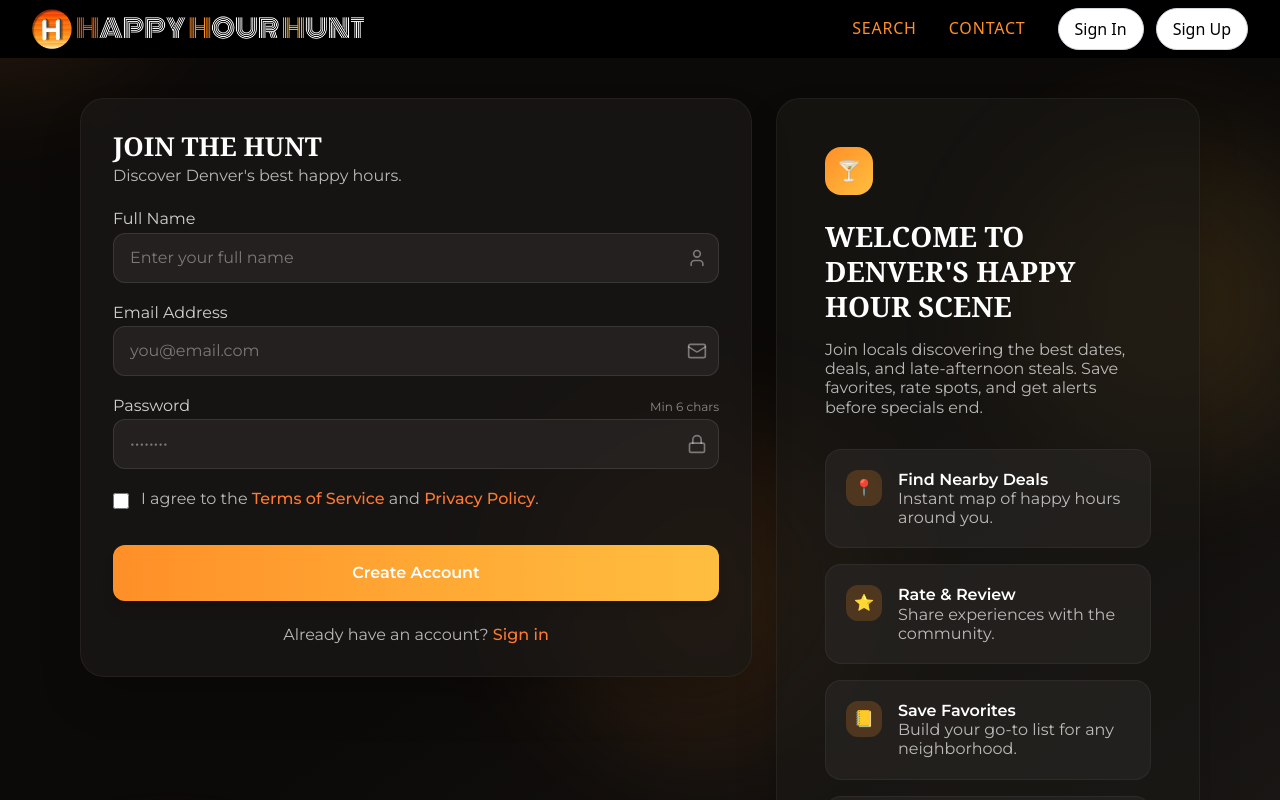
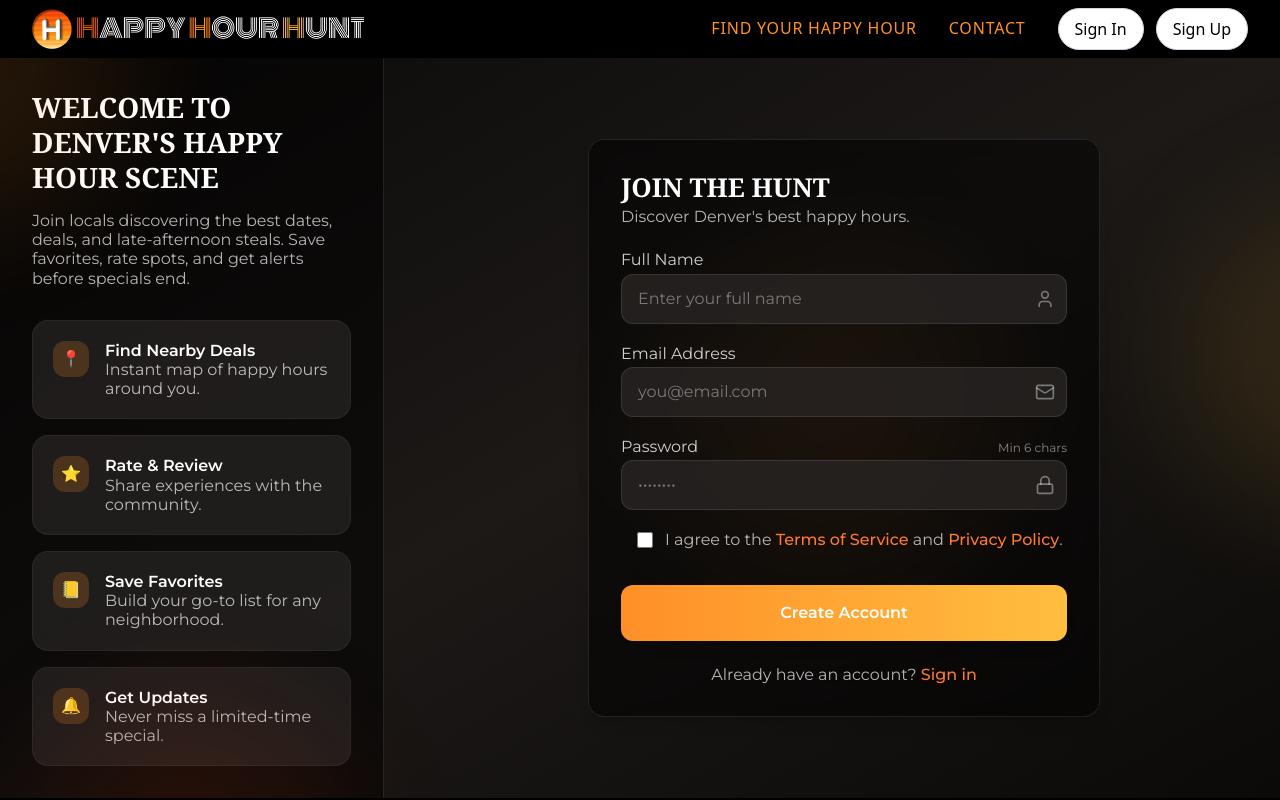
Before and after one commit to jduncan017/happy_hours, a Next.js app: page /auth/signup in a window 1280 px wide. Shown: the top 800 px of the page. Built offline with nearby package versions, Linux system fonts and the light colour scheme; no server answers.

Commit message:
update signup ui

```diff
--- /dev/null
+++ b/src/app/Components/SmallComponents/FeatureList.tsx
@@ -0,0 +1,40 @@
+interface Feature {
+  icon: string;
+  title: string;
+  description: string;
+}
+
+interface FeatureListProps {
+  features: Feature[];
+  className?: string;
+}
+
+export default function FeatureList({
+  features,
+  className = "",
+}: FeatureListProps) {
+  return (
+    <div className={`FeatureList grid gap-4 ${className}`}>
+      {features.map((feature, index) => (
+        <div
+          key={index}
+          className="FeatureItem rounded-2xl bg-stone-800/70 border border-white/5 p-4 sm:p-5 hover:bg-stone-800/90 transition"
+        >
+          <div className="flex items-start gap-4">
+            <div className="FeatureIcon h-9 w-9 shrink-0 rounded-xl bg-po1/20 grid place-items-center text-py1">
+              {feature.icon}
+            </div>
+            <div>
+              <p className="FeatureTitle font-semibold text-white">
+                {feature.title}
+              </p>
+              <p className="FeatureText text-sm text-white/70">
+                {feature.description}
+              </p>
+            </div>
+          </div>
+        </div>
+      ))}
+    </div>
+  );
+}
--- a/src/app/Components/auth/AuthForm.tsx
+++ b/src/app/Components/auth/AuthForm.tsx
@@ -17,6 +17,7 @@ export default function AuthForm({ mode, onSuccess }: AuthFormProps) {
   const [email, setEmail] = useState("");
   const [password, setPassword] = useState("");
   const [fullName, setFullName] = useState("");
+  const [acceptedTerms, setAcceptedTerms] = useState(false);
   const [loading, setLoading] = useState(false);
   const [error, setError] = useState<string | null>(null);
   const [success, setSuccess] = useState<string | null>(null);
@@ -25,6 +26,15 @@ export default function AuthForm({ mode, onSuccess }: AuthFormProps) {
 
   const handleSubmit = async (e: React.FormEvent) => {
     e.preventDefault();
+
+    // Validate terms acceptance for signup
+    if (mode === "signup" && !acceptedTerms) {
+      setError(
+        "You must accept the Terms of Service and Privacy Policy to continue.",
+      );
+      return;
+    }
+
     setLoading(true);
     setError(null);
     setSuccess(null);
@@ -197,14 +207,16 @@ export default function AuthForm({ mode, onSuccess }: AuthFormProps) {
 
         {/* Terms Checkbox - Only for Signup */}
         {mode === "signup" && (
-          <div className="flex items-start gap-3 text-sm">
+          <div className="flex items-center pl-4 gap-3 text-sm">
             <input
               id="terms"
               type="checkbox"
               required
-              className="mt-1 h-4 w-4 rounded border-white/20 bg-stone-800 text-po1 focus:ring-po1"
+              checked={acceptedTerms}
+              onChange={(e) => setAcceptedTerms(e.target.checked)}
+              className="h-4 w-4 rounded border-white/20 bg-stone-800 text-po1 focus:ring-po1 focus:ring-offset-2 focus:ring-offset-stone-900"
             />
-            <label htmlFor="terms" className="text-white/70">
+            <label htmlFor="terms" className="text-white/70 leading-relaxed">
               I agree to the{" "}
               <Link
                 href="/terms"
--- a/src/app/Components/nav.tsx
+++ b/src/app/Components/nav.tsx
@@ -16,7 +16,10 @@ const NavBar = () => {
     setMobileActive(!mobileActive);
   }
 
-  const links = [{ text: "Search", href: "/search" }, { text: "Contact" }];
+  const links = [
+    { text: "Find Your Happy Hour", href: "/search" },
+    { text: "Contact" },
+  ];
 
   const renderMenu = () => {
     return (
--- a/src/app/auth/signup/page.tsx
+++ b/src/app/auth/signup/page.tsx
@@ -1,10 +1,35 @@
 import { redirect } from "next/navigation";
 import { createClient } from "@/lib/supabase/server";
 import { getCurrentUser } from "@/lib/supabase/auth";
-import Image from "next/image";
 import AuthForm from "@/app/Components/auth/AuthForm";
 import AnimatedGradientBackground from "@/app/Components/SmallComponents/AnimatedGradientBackground";
+import CardWrapper from "@/app/Components/SmallComponents/CardWrapper";
+import FeatureList from "@/app/Components/SmallComponents/FeatureList";
 import Link from "next/link";
+
+// Features data for signup page
+const signupFeatures = [
+  {
+    icon: "📍",
+    title: "Find Nearby Deals",
+    description: "Instant map of happy hours around you.",
+  },
+  {
+    icon: "⭐",
+    title: "Rate & Review",
+    description: "Share experiences with the community.",
+  },
+  {
+    icon: "📒",
+    title: "Save Favorites",
+    description: "Build your go‑to list for any neighborhood.",
+  },
+  {
+    icon: "🔔",
+    title: "Get Updates",
+    description: "Never miss a limited‑time special.",
+  },
+];
 
 export default async function SignupPage() {
   const supabase = await createClient();
@@ -16,14 +41,41 @@ export default async function SignupPage() {
   }
 
   return (
-    <div className="SignupPage relative min-h-screen flex justify-center bg-gradient-to-br from-stone-950 via-stone-950 to-stone-900">
+    <div className="SignupPage relative flex gap-6 flex-col-reverse pt-[74px] sm:pt-0 sm:flex-row justify-center bg-gradient-to-br from-stone-950 via-stone-900 to-stone-950">
       {/* Animated Background */}
-      <AnimatedGradientBackground intensity="medium" speed="slow" />
+      <AnimatedGradientBackground intensity="medium" speed="normal" />
 
-      <div className="UILayer relative z-10 w-full p-4 gap-6 flex lg:py-10 max-w-7xl lg:px-20 min-h-screen mx-auto">
-        {/* Left Side - Form Content (2/3) */}
-        <div className="SignupFormSide w-2/3 max-w-2xl flex items-start justify-center">
-          <div className="SignupFormContainer w-full bg-stone-900/70 backdrop-blur rounded-3xl p-6 sm:p-8 shadow-2xl border border-white/5">
+      {/* Left Side - Features Panel (Desktop 1/3) */}
+      <div className="SignupFeaturesPanel w-full max-w-sm">
+        {/* Panel variant for sm+ screens */}
+        <CardWrapper
+          variant="panel-dark"
+          padding="lg"
+          className="hidden sm:flex flex-col border-r h-full"
+        >
+          <h2 className="SignupFeaturesTitle text-2xl sm:text-3xl font-serif font-bold leading-tight text-white mb-4">
+            Welcome to Denver&apos;s Happy Hour Scene
+          </h2>
+
+          <p className="SignupFeaturesText text-white/70 max-w-prose mb-8">
+            Join locals discovering the best dates, deals, and late-afternoon
+            steals. Save favorites, rate spots, and get alerts before specials
+            end.
+          </p>
+
+          {/* Features List */}
+          <FeatureList features={signupFeatures} />
+        </CardWrapper>
+      </div>
+
+      {/* Right Side - Form Content (2/3) */}
+      <div className="SignupFormSide w-full flex justify-center items-center p-4 sm:p-10 lg:p-20">
+        <CardWrapper
+          variant="dark-glass"
+          padding="lg"
+          rounded="2xl"
+          className="w-full max-w-lg shadow-2xl"
+        >
           {/* Header */}
           <div className="SignupHeader mb-6">
             <h1 className="SignupTitle text-2xl sm:text-3xl font-serif font-bold text-white">
@@ -51,135 +103,7 @@ export default async function SignupPage() {
               </Link>
             </p>
           </div>
-          </div>
-        </div>
-
-        {/* Right Side - Welcome Panel (Desktop 1/3) */}
-        <div className="SignupWelcomePanel h-fit hidden lg:block flex-1">
-          <div className="bg-stone-900/60 border border-white/5 shadow-2xl h-full rounded-3xl p-7 sm:p-10 lg:p-12 flex flex-col">
-            <div className="SignupWelcomeIcon h-12 w-12 rounded-2xl bg-gradient-to-br from-po1 to-py1 grid place-items-center text-stone-900 font-bold text-xl mb-6">
-              🍸
-            </div>
-
-            <h2 className="SignupWelcomeTitle text-2xl sm:text-3xl font-serif font-bold leading-tight text-white mb-4">
-              Welcome to Denver&apos;s Happy Hour Scene
-            </h2>
-
-            <p className="SignupWelcomeText text-white/70 max-w-prose mb-8">
-              Join locals discovering the best dates, deals, and late-afternoon steals. Save favorites, rate spots, and get alerts before specials end.
-            </p>
-
-            {/* Benefits List */}
-            <div className="SignupBenefits grid gap-4">
-              <div className="BenefitItem rounded-2xl bg-stone-800/70 border border-white/5 p-4 sm:p-5 hover:bg-stone-800/90 transition">
-                <div className="flex items-start gap-4">
-                  <div className="BenefitIcon h-9 w-9 shrink-0 rounded-xl bg-po1/20 grid place-items-center text-py1">
-                    📍
-                  </div>
-                  <div>
-                    <p className="BenefitTitle font-semibold text-white">Find Nearby Deals</p>
-                    <p className="BenefitText text-sm text-white/70">Instant map of happy hours around you.</p>
-                  </div>
-                </div>
-              </div>
-
-              <div className="BenefitItem rounded-2xl bg-stone-800/70 border border-white/5 p-4 sm:p-5 hover:bg-stone-800/90 transition">
-                <div className="flex items-start gap-4">
-                  <div className="BenefitIcon h-9 w-9 shrink-0 rounded-xl bg-po1/20 grid place-items-center text-py1">
-                    ⭐
-                  </div>
-                  <div>
-                    <p className="BenefitTitle font-semibold text-white">Rate & Review</p>
-                    <p className="BenefitText text-sm text-white/70">Share experiences with the community.</p>
-                  </div>
-                </div>
-              </div>
-
-              <div className="BenefitItem rounded-2xl bg-stone-800/70 border border-white/5 p-4 sm:p-5 hover:bg-stone-800/90 transition">
-                <div className="flex items-start gap-4">
-                  <div className="BenefitIcon h-9 w-9 shrink-0 rounded-xl bg-po1/20 grid place-items-center text-py1">
-                    📒
-                  </div>
-                  <div>
-                    <p className="BenefitTitle font-semibold text-white">Save Favorites</p>
-                    <p className="BenefitText text-sm text-white/70">Build your go‑to list for any neighborhood.</p>
-                  </div>
-                </div>
-              </div>
-
-              <div className="BenefitItem rounded-2xl bg-stone-800/70 border border-white/5 p-4 sm:p-5 hover:bg-stone-800/90 transition">
-                <div className="flex items-start gap-4">
-                  <div className="BenefitIcon h-9 w-9 shrink-0 rounded-xl bg-po1/20 grid place-items-center text-py1">
-                    🔔
-                  </div>
-                  <div>
-                    <p className="BenefitTitle font-semibold text-white">Get Updates</p>
-                    <p className="BenefitText text-sm text-white/70">Never miss a limited‑time special.</p>
-                  </div>
-                </div>
-              </div>
-            </div>
-          </div>
-        </div>
-      </div>
-
-      {/* Mobile Welcome Card - Below form */}
-      <div className="SignupMobileWelcome lg:hidden flex justify-center px-4 pb-4">
-        <div className="w-full max-w-2xl bg-stone-900/70 backdrop-blur rounded-3xl p-6 shadow-2xl border border-white/5">
-          <div className="text-center mb-6">
-            <div className="SignupWelcomeIcon h-12 w-12 mx-auto mb-4 rounded-2xl bg-gradient-to-br from-po1 to-py1 grid place-items-center text-stone-900 font-bold text-xl">
-              🍸
-            </div>
-            <h2 className="text-xl font-serif font-bold text-white mb-2">
-              Welcome to Denver&apos;s Happy Hour Scene
-            </h2>
-            <p className="text-white/70 text-sm">
-              Join locals discovering the best dates, deals, and late-afternoon steals. Save favorites, rate spots, and get alerts before specials end.
-            </p>
-          </div>
-
-          <div className="grid grid-cols-2 gap-4">
-            <div className="BenefitItem rounded-2xl bg-stone-800/70 border border-white/5 p-4 hover:bg-stone-800/90 transition">
-              <div className="text-center">
-                <div className="BenefitIcon h-9 w-9 mx-auto mb-2 rounded-xl bg-po1/20 grid place-items-center text-py1">
-                  📍
-                </div>
-                <p className="BenefitTitle text-xs font-semibold text-white mb-1">Find Nearby Deals</p>
-                <p className="BenefitText text-xs text-white/70">Instant map</p>
-              </div>
-            </div>
-
-            <div className="BenefitItem rounded-2xl bg-stone-800/70 border border-white/5 p-4 hover:bg-stone-800/90 transition">
-              <div className="text-center">
-                <div className="BenefitIcon h-9 w-9 mx-auto mb-2 rounded-xl bg-po1/20 grid place-items-center text-py1">
-                  ⭐
-                </div>
-                <p className="BenefitTitle text-xs font-semibold text-white mb-1">Rate & Review</p>
-                <p className="BenefitText text-xs text-white/70">Share experiences</p>
-              </div>
-            </div>
-
-            <div className="BenefitItem rounded-2xl bg-stone-800/70 border border-white/5 p-4 hover:bg-stone-800/90 transition">
-              <div className="text-center">
-                <div className="BenefitIcon h-9 w-9 mx-auto mb-2 rounded-xl bg-po1/20 grid place-items-center text-py1">
-                  📒
-                </div>
-                <p className="BenefitTitle text-xs font-semibold text-white mb-1">Save Favorites</p>
-                <p className="BenefitText text-xs text-white/70">Build lists</p>
-              </div>
-            </div>
-
-            <div className="BenefitItem rounded-2xl bg-stone-800/70 border border-white/5 p-4 hover:bg-stone-800/90 transition">
-              <div className="text-center">
-                <div className="BenefitIcon h-9 w-9 mx-auto mb-2 rounded-xl bg-po1/20 grid place-items-center text-py1">
-                  🔔
-                </div>
-                <p className="BenefitTitle text-xs font-semibold text-white mb-1">Get Updates</p>
-                <p className="BenefitText text-xs text-white/70">Never miss deals</p>
-              </div>
-            </div>
-          </div>
-        </div>
+        </CardWrapper>
       </div>
     </div>
   );
```
Also changed, not shown: src/app/auth/login/page.tsx (+27 -66 lines). Lines whose indentation alone changed are shown as unchanged.
